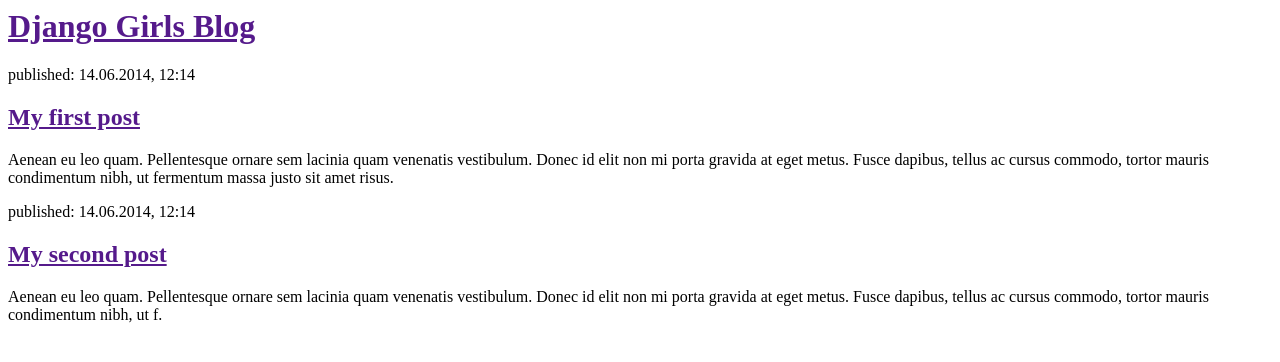
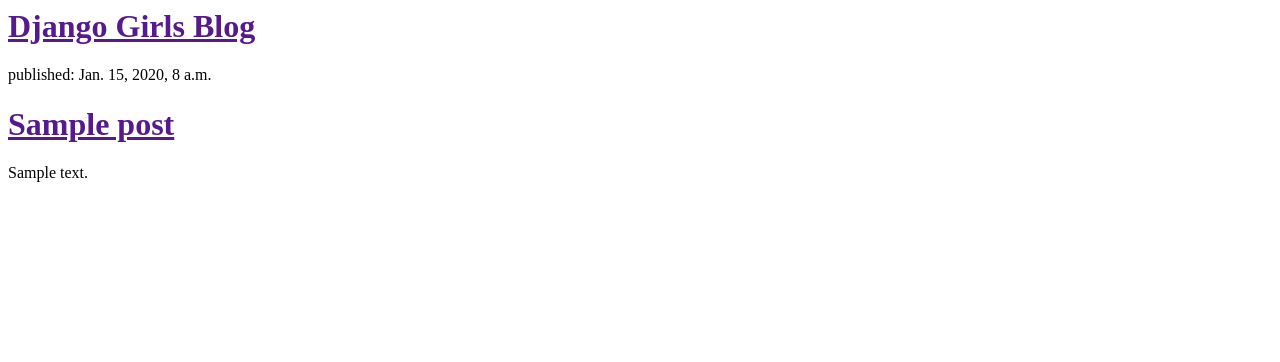
Before and after one commit to Jonathanifpe/my-first-blog, a Django app: template blog/templates/blog/post_list.html in a window 1280 px wide. Shown: the top 362 px of the page. Run offline with Django 3.2, Linux system fonts and the light colour scheme; the template is opened without the code that fills it: values that come from a table or form of the project are taken from there, others are empty; tables that the repository leaves empty hold one stand-in row (values such as "Sample post").

Commit message:
Visualização de publicações.

```diff
--- a/blog/templates/blog/post_list.html
+++ b/blog/templates/blog/post_list.html
@@ -1,22 +1,22 @@
 <html>
+
 <head>
     <title>Django Girls blog</title>
 </head>
+
 <body>
     <div>
         <h1><a href="">Django Girls Blog</a></h1>
     </div>
 
+    {% for post in posts %}
     <div>
-            <p>published: 14.06.2014, 12:14</p>
-            <h2><a href="">My first post</a></h2>
-            <p>Aenean eu leo quam. Pellentesque ornare sem lacinia quam venenatis vestibulum. Donec id elit non mi porta gravida at eget metus. Fusce dapibus, tellus ac cursus commodo, tortor mauris condimentum nibh, ut fermentum massa justo sit amet risus.</p>
+        <p>published: {{ post.published_date }}</p>
+        <h1><a href="">{{ post.title }}</a></h1>
+        <p>{{ post.text|linebreaksbr }}</p>
     </div>
+    {% endfor %}
 
-        <div>
-            <p>published: 14.06.2014, 12:14</p>
-            <h2><a href="">My second post</a></h2>
-            <p>Aenean eu leo quam. Pellentesque ornare sem lacinia quam venenatis vestibulum. Donec id elit non mi porta gravida at eget metus. Fusce dapibus, tellus ac cursus commodo, tortor mauris condimentum nibh, ut f.</p>
-        </div>
 </body>
+
 </html>
```
Also changed, not shown: blog/views.py (+9 -1 lines). Lines whose indentation alone changed are shown as unchanged.
